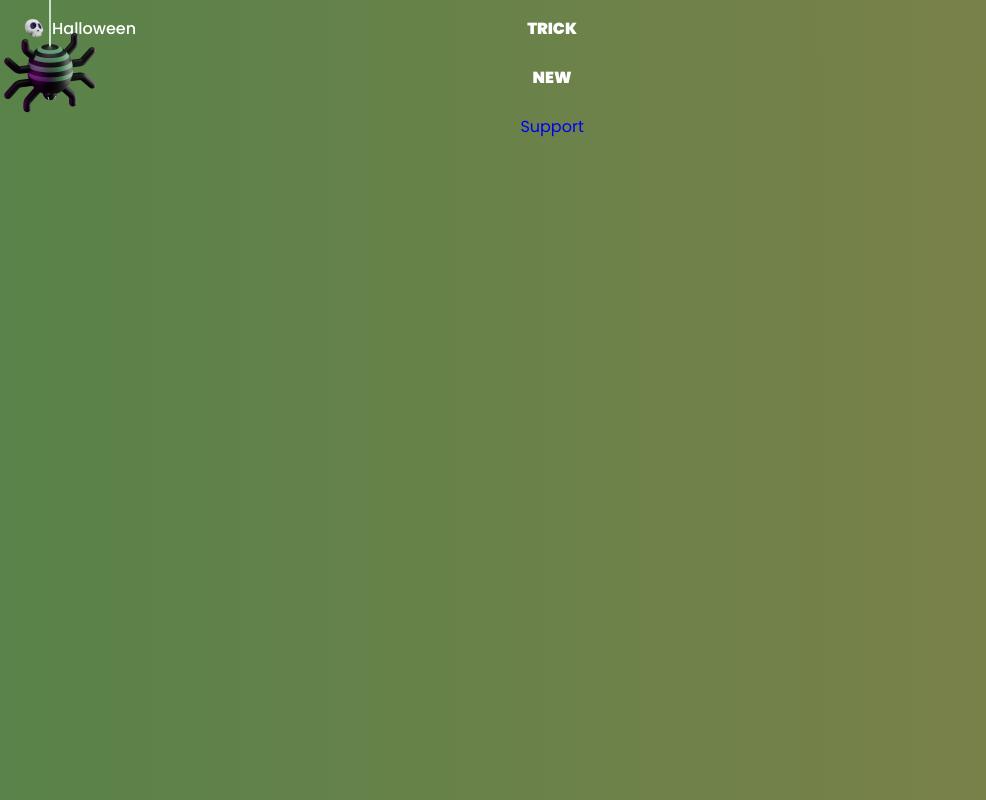
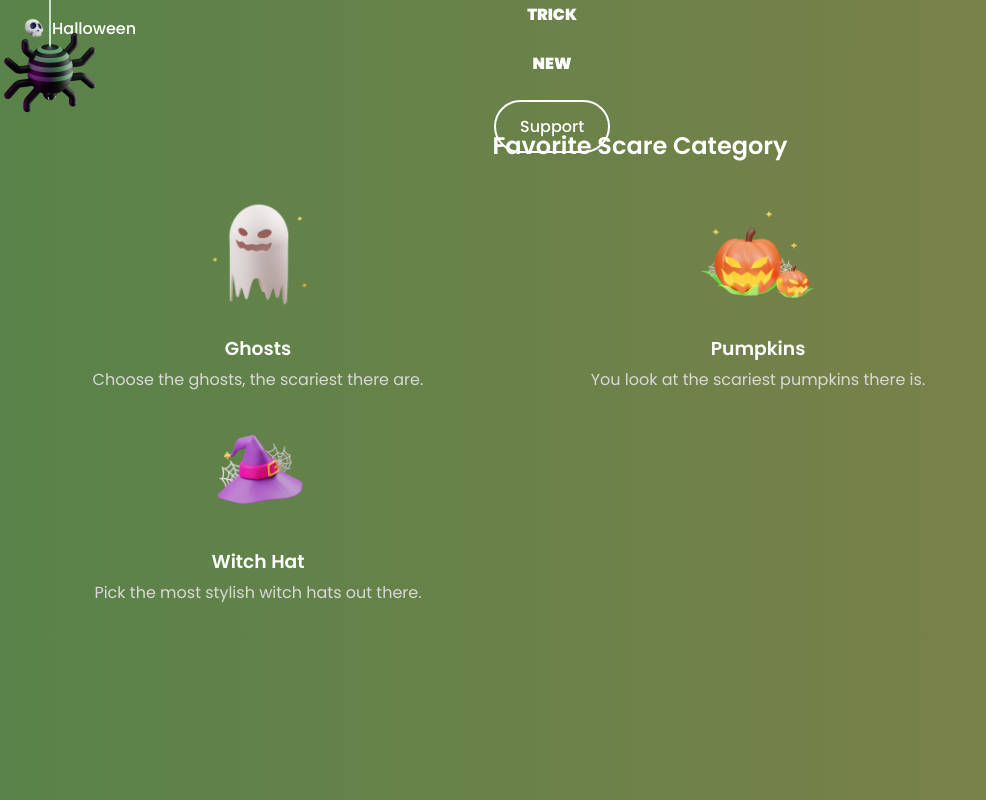
Before and after one commit to kibo13/responsive-halloween-website, a Vue app: page / in a window 1280 px wide. Shown: the whole page, without its empty margins (0-986 px from the left). Built offline with nearby package versions, Linux system fonts and the light colour scheme; some icons are missing.

Commit message:
feat: add category page

```diff
--- a/src/App.vue
+++ b/src/App.vue
@@ -1,18 +1,24 @@
 <template>
     <div id="app">
-        <div class="header" id="header">
+        <header class="header" id="header">
             <Navbar />
-        </div>
+        </header>
+
+        <main class="main">
+            <Category />
+        </main>
     </div>
 </template>
 
 <script>
-import Navbar from './components/Navbar.vue'
+import Navbar from '@/components/Navbar.vue'
+import Category from '@/pages/Category.vue'
 
 export default {
     name: 'App',
     components: {
         Navbar,
+        Category,
     },
 }
 </script>
--- a/src/assets/styles/main.sass
+++ b/src/assets/styles/main.sass
@@ -7,3 +7,7 @@
 
 // components
 @import '@/assets/styles/components/navbar'
+@import '@/assets/styles/components/buttons'
+
+// pages
+@import '@/assets/styles/pages/category'
--- /dev/null
+++ b/src/assets/styles/pages/_category.sass
@@ -0,0 +1,19 @@
+.category
+
+    &__container
+        grid-template-columns: repeat(2, 1fr)
+        gap: 1rem 2rem
+
+    &__data
+        text-align: center
+
+        &:hover .category__img
+            transform: translateY(-.5rem)
+
+    &__img
+        margin-bottom: var(--mb-0-75)
+        width: 120px
+        transition: .3s
+
+    &__title
+        margin-bottom: var(--mb-0-25)
--- /dev/null
+++ b/src/pages/Category.vue
@@ -0,0 +1,43 @@
+<template>
+    <section class="section category">
+        <h2 class="section__title">Favorite Scare Category</h2>
+        <div class="category__container container grid">
+            <div class="category__data" v-for="ghost in ghosts" :key="ghost.id">
+                <img class="category__img" :src="ghost.img" alt="" />
+                <h3 class="category__title">{{ ghost.name }}</h3>
+                <p class="category__description">{{ ghost.description }}</p>
+            </div>
+        </div>
+    </section>
+</template>
+
+<script>
+export default {
+    name: 'Category',
+
+    data() {
+        return {
+            ghosts: [
+                {
+                    id: 1,
+                    name: 'Ghosts',
+                    img: require('@/assets/images/category1-img.png'),
+                    description: 'Choose the ghosts, the scariest there are.',
+                },
+                {
+                    id: 2,
+                    name: 'Pumpkins',
+                    img: require('@/assets/images/category2-img.png'),
+                    description: 'You look at the scariest pumpkins there is.',
+                },
+                {
+                    id: 3,
+                    name: 'Witch Hat',
+                    img: require('@/assets/images/category3-img.png'),
+                    description: 'Pick the most stylish witch hats out there.',
+                },
+            ],
+        }
+    },
+}
+</script>
```
